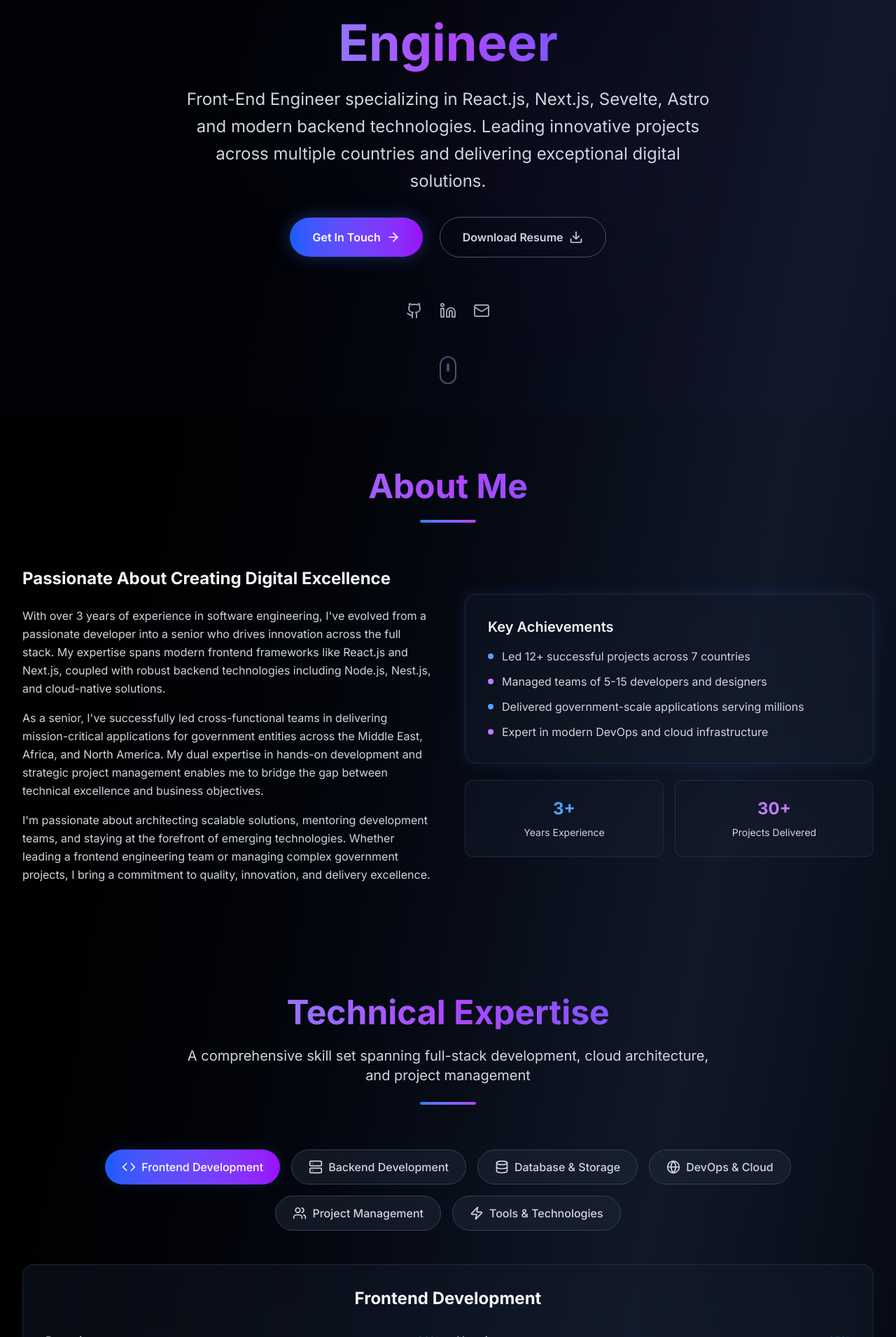
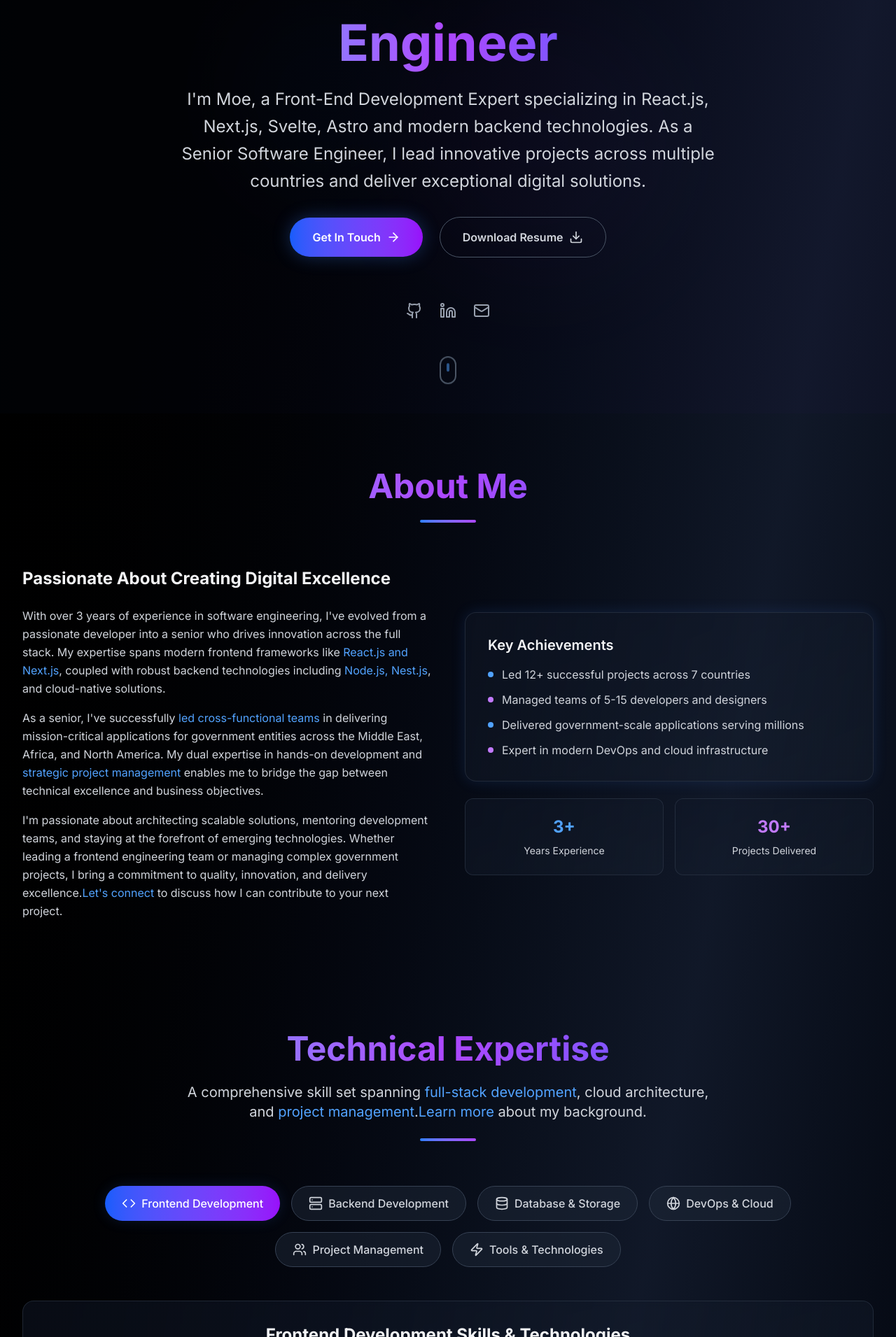
Before and after one commit to Mohamed-El-Sharqawy/portfolio-2025, a Next.js app: page / in a window 1280 px wide. Shown: the part 209-2120 px from the top of the page at 70% size. Built offline with nearby package versions, Linux system fonts and the light colour scheme.

Commit message:
Enhance SEO Score

```diff
--- a/app/(home)/page.tsx
+++ b/app/(home)/page.tsx
@@ -9,10 +9,9 @@ import Footer from '@/components/Footer';
 import { Metadata } from 'next';
 
 export const metadata: Metadata = {
-  title:
-    "Hello I'm Moe, a Senior Software Engineer with Expertise in Front-End Development",
+  title: "Moe | Senior Software Engineer | Front-End Development Expert",
   description:
-    "Senior Software Engineer with expertise in React.js, Next.js, Node.js, and project management. Leading innovative projects across UAE, Saudi Arabia, USA, South Africa, Iraq, Turkey, and Egypt.",
+    "Senior Software Engineer specializing in React.js, Next.js, and Node.js. Leading innovative projects across UAE, Saudi Arabia, and globally.",
 };
 
 export default function Home() {
--- a/app/layout.tsx
+++ b/app/layout.tsx
@@ -6,10 +6,9 @@ import { Inter } from "next/font/google";
 const inter = Inter({ subsets: ["latin"] });
 
 export const metadata: Metadata = {
-  title:
-    "Hello I'm Moe, a Senior Software Engineer with Expertise in Front-End Development",
+  title: "Moe | Senior Software Engineer | Front-End Development Expert",
   description:
-    "Senior Software Engineer with expertise in React.js, Next.js, Node.js, and project management. Leading innovative projects across UAE, Saudi Arabia, USA, South Africa, Iraq, Turkey, and Egypt.",
+    "Senior Software Engineer specializing in React.js, Next.js, and Node.js. Leading innovative projects across UAE, Saudi Arabia, and globally.",
 };
 
 export default function RootLayout({
--- a/components/About.tsx
+++ b/components/About.tsx
@@ -16,19 +16,20 @@ export default function About() {
               <p>
                 With over 3 years of experience in software engineering, I&apos;ve evolved from a passionate developer
                 into a senior who drives innovation across the full stack. My expertise spans
-                modern frontend frameworks like React.js and Next.js, coupled with robust backend technologies
-                including Node.js, Nest.js, and cloud-native solutions.
+                modern frontend frameworks like <a href="#skills" className="text-blue-400 hover:underline">React.js and Next.js</a>, coupled with robust backend technologies
+                including <a href="#skills" className="text-blue-400 hover:underline">Node.js, Nest.js</a>, and cloud-native solutions.
               </p>
               <p>
-                As a senior, I&apos;ve successfully led cross-functional teams in delivering mission-critical
+                As a senior, I&apos;ve successfully <a href="#experience" className="text-blue-400 hover:underline">led cross-functional teams</a> in delivering mission-critical
                 applications for government entities across the Middle East, Africa, and North America. My dual expertise
-                in hands-on development and strategic project management enables me to bridge the gap between technical
+                in hands-on development and <a href="#experience" className="text-blue-400 hover:underline">strategic project management</a> enables me to bridge the gap between technical
                 excellence and business objectives.
               </p>
               <p>
                 I&apos;m passionate about architecting scalable solutions, mentoring development teams, and staying at the
                 forefront of emerging technologies. Whether leading a frontend engineering team or managing complex
                 government projects, I bring a commitment to quality, innovation, and delivery excellence.
+                <a href="#contact" className="text-blue-400 hover:underline">Let&apos;s connect</a> to discuss how I can contribute to your next project.
               </p>
             </div>
           </div>
--- a/components/Experience.tsx
+++ b/components/Experience.tsx
@@ -10,7 +10,8 @@ export default function Experience() {
         <div className="text-center mb-16">
           <h2 className="text-4xl sm:text-5xl font-bold text-gradient mb-6">Professional Experience</h2>
           <p className="text-xl text-gray-300 max-w-3xl mx-auto">
-            Leading innovative projects and technical teams across multiple continents
+            Leading innovative projects and technical teams across multiple continents.
+            <a href="#contact" className="text-blue-400 hover:underline">Reach out</a> to discuss collaboration opportunities.
           </p>
           <div className="w-20 h-1 bg-linear-to-r from-blue-500 to-purple-500 mx-auto rounded-full mt-6" />
         </div>
@@ -61,10 +62,10 @@ export default function Experience() {
                     </p>
 
                     <div className="space-y-3">
-                      <h4 className="font-semibold text-gray-200 flex items-center">
+                      <span className="font-semibold text-gray-200 flex items-center">
                         <Trophy className="h-4 w-4 mr-2 text-yellow-400" />
                         Key Achievements
-                      </h4>
+                      </span>
                       <ul className="space-y-2">
                         {exp.achievements.map((achievement, i) => (
                           <li key={i} className="flex items-start text-gray-300">
--- a/components/Footer.tsx
+++ b/components/Footer.tsx
@@ -1,4 +1,4 @@
-import { Code2, Heart } from 'lucide-react';
+import { Code2, Heart, Share2, Twitter, Facebook, Linkedin } from 'lucide-react';
 
 export default function Footer() {
   return (
@@ -41,10 +41,46 @@ export default function Footer() {
         </div>
 
         <div className="pt-8 border-t border-gray-800">
-          <div className="flex flex-col md:flex-row justify-between items-center space-y-4 md:space-y-0">
-            <p className="text-gray-400 flex items-center">
-              Made with <Heart className="h-4 w-4 text-red-400 mx-2" /> and lots of coffee ☕
-            </p>
+          <div className="flex flex-col md:flex-row justify-between items-center space-y-6 md:space-y-0">
+            <div className="flex flex-col space-y-4">
+              <p className="text-gray-400 flex items-center">
+                Made with <Heart className="h-4 w-4 text-red-400 mx-2" /> and lots of coffee ☕
+              </p>
+              <div className="flex items-center space-x-2">
+                <span className="text-gray-400 flex items-center">
+                  <Share2 className="h-4 w-4 mr-2" /> Share:
+                </span>
+                <div className="flex space-x-3">
+                  <a
+                    href="https://twitter.com/intent/tweet?url=https://moe-portfolio.com&text=Check out Moe's portfolio - Senior Software Engineer specializing in Front-End Development"
+                    target="_blank"
+                    rel="noopener noreferrer"
+                    className="text-gray-400 hover:text-blue-400 transition-colors"
+                    aria-label="Share on Twitter"
+                  >
+                    <Twitter className="h-5 w-5" />
+                  </a>
+                  <a
+                    href="https://www.facebook.com/sharer/sharer.php?u=https://moe-portfolio.com"
+                    target="_blank"
+                    rel="noopener noreferrer"
+                    className="text-gray-400 hover:text-blue-600 transition-colors"
+                    aria-label="Share on Facebook"
+                  >
+                    <Facebook className="h-5 w-5" />
+                  </a>
+                  <a
+                    href="https://www.linkedin.com/shareArticle?mini=true&url=https://moe-portfolio.com&title=Moe - Senior Software Engineer&summary=Check out Moe's portfolio - Senior Software Engineer specializing in Front-End Development"
+                    target="_blank"
+                    rel="noopener noreferrer"
+                    className="text-gray-400 hover:text-blue-700 transition-colors"
+                    aria-label="Share on LinkedIn"
+                  >
+                    <Linkedin className="h-5 w-5" />
+                  </a>
+                </div>
+              </div>
+            </div>
             <p className="text-gray-400">
               © {new Date().getFullYear()} Moe. All rights reserved.
             </p>
--- a/components/Hero.tsx
+++ b/components/Hero.tsx
@@ -22,9 +22,9 @@ export default function Hero() {
               <span className="block text-gradient">Engineer</span>
             </h1>
             <p className="text-xl sm:text-2xl text-gray-300 max-w-3xl mx-auto leading-relaxed">
-              Front-End Engineer specializing in React.js,
-              Next.js, Sevelte, Astro and modern backend technologies. Leading innovative
-              projects across multiple countries and delivering exceptional
+              I&apos;m Moe, a Front-End Development Expert specializing in React.js,
+              Next.js, Svelte, Astro and modern backend technologies. As a Senior Software Engineer, I lead innovative
+              projects across multiple countries and deliver exceptional
               digital solutions.
             </p>
           </div>
--- a/components/Skills.tsx
+++ b/components/Skills.tsx
@@ -14,8 +14,9 @@ export default function Skills() {
             Technical Expertise
           </h2>
           <p className="text-xl text-gray-300 max-w-3xl mx-auto">
-            A comprehensive skill set spanning full-stack development, cloud
-            architecture, and project management
+            A comprehensive skill set spanning <a href="#experience" className="text-blue-400 hover:underline">full-stack development</a>, cloud
+            architecture, and <a href="#experience" className="text-blue-400 hover:underline">project management</a>.
+            <a href="#about" className="text-blue-400 hover:underline">Learn more</a> about my background.
           </p>
           <div className="w-20 h-1 bg-linear-to-r from-blue-500 to-purple-500 mx-auto rounded-full mt-6" />
         </div>
@@ -47,7 +48,7 @@ export default function Skills() {
             {
               skillCategories[activeCategory as keyof typeof skillCategories]
                 .title
-            }
+            } Skills & Technologies
           </h3>
           <div className="grid md:grid-cols-2 gap-6">
             {skillCategories[
--- a/components/contact/Contact.tsx
+++ b/components/contact/Contact.tsx
@@ -21,9 +21,9 @@ export default function Contact() {
           {/* Contact Information */}
           <div className="space-y-8">
             <div className="card-gradient rounded-2xl p-8">
-              <h3 className="text-2xl font-bold text-gray-100 mb-6">
+              <div className="text-2xl font-bold text-gray-100 mb-6">
                 Get In Touch
-              </h3>
+              </div>
               <div className="space-y-6">
                 <div className="flex items-center space-x-4">
                   <div className="w-12 h-12 bg-blue-600/20 rounded-full flex items-center justify-center">
@@ -63,9 +63,9 @@ export default function Contact() {
               </div>
 
               <div className="mt-8 pt-8 border-t border-gray-700">
-                <h4 className="text-lg font-semibold text-gray-200 mb-4">
+                <p className="text-lg font-semibold text-gray-200 mb-4">
                   Connect with me
-                </h4>
+                </p>
                 <div className="flex space-x-4">
                   <a
                     href={GITHUB}
```
